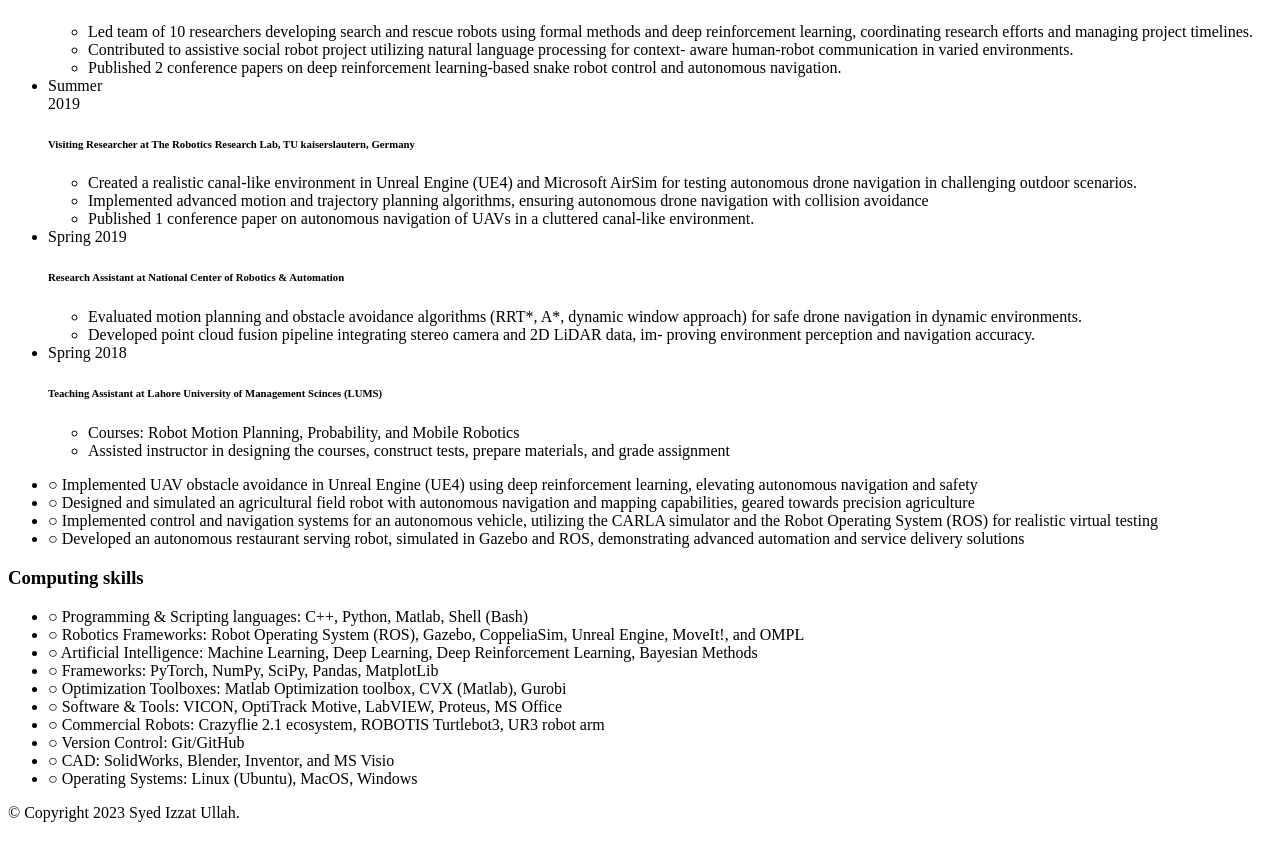
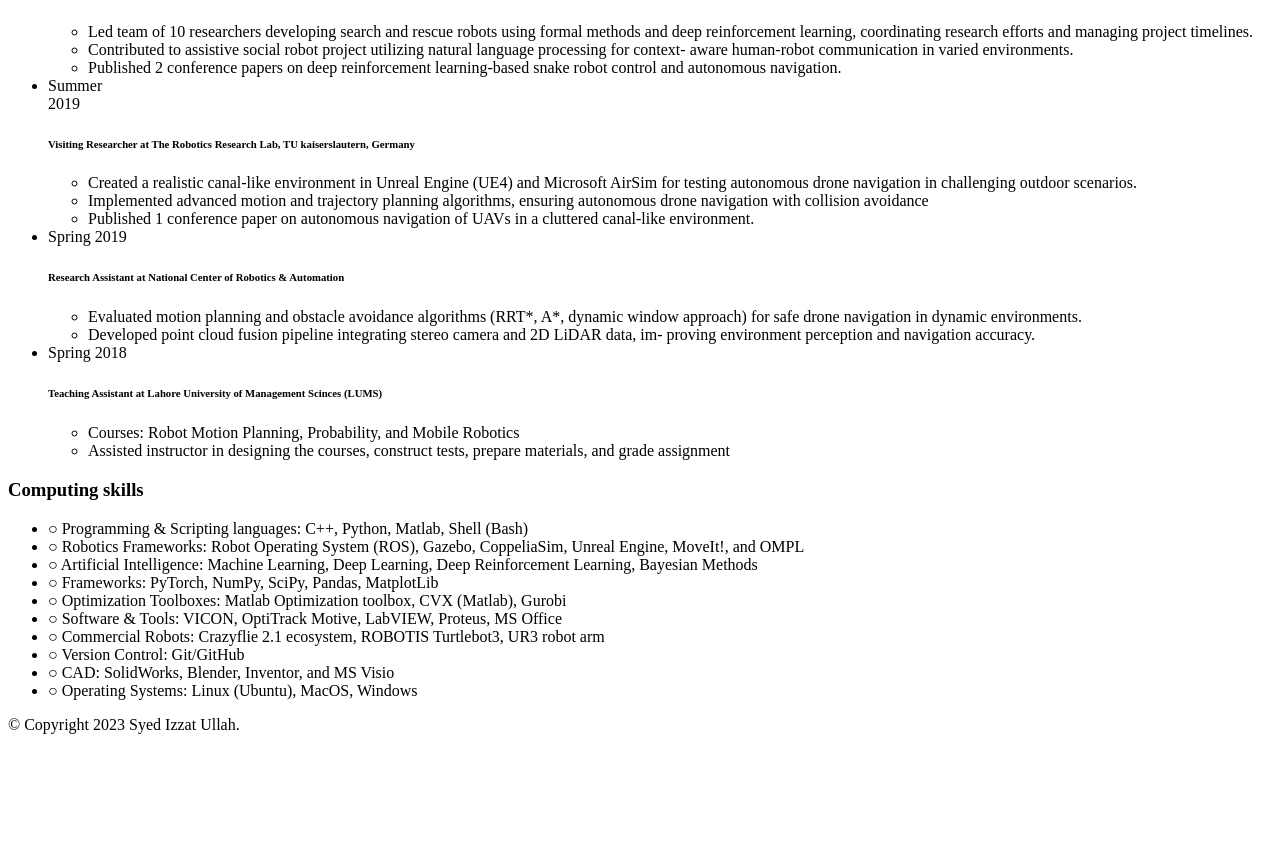
Before and after one commit to syediu/syediu.github.io, a Jekyll site: the page cv/index.html, which Jekyll copies as it is, in a window 1280 px wide and 900 px high, scrolled down 2130 px. Shown: the top 861 px of the window. Built offline with Jekyll 4.4.1, drawn with Linux system fonts in a browser that asks for light colours; after the commit the page ends 2942 px from its top, so only the background shows below that.

Commit message:
"updated cv"

```diff
--- a/cv/index.html
+++ b/cv/index.html
@@ -921,21 +921,6 @@ proving environment perception and navigation accuracy.
 
 				</ul>
 
-        <ul class="card-text font-weight-light list-group list-group-flush">
-
-          <li class="list-group-item">○ Implemented UAV obstacle avoidance in Unreal Engine (UE4) using deep reinforcement learning,
-elevating autonomous navigation and safety</li>
-
-          <li class="list-group-item">○ Designed and simulated an agricultural field robot with autonomous navigation and mapping
-capabilities, geared towards precision agriculture</li>
-
-          <li class="list-group-item">○ Implemented control and navigation systems for an autonomous vehicle, utilizing the CARLA
-simulator and the Robot Operating System (ROS) for realistic virtual testing</li>
-
-          <li class="list-group-item">○ Developed an autonomous restaurant serving robot, simulated in Gazebo and ROS, demonstrating
-advanced automation and service delivery solutions</li>
-
-        </ul>
 
 
       </div>
```
